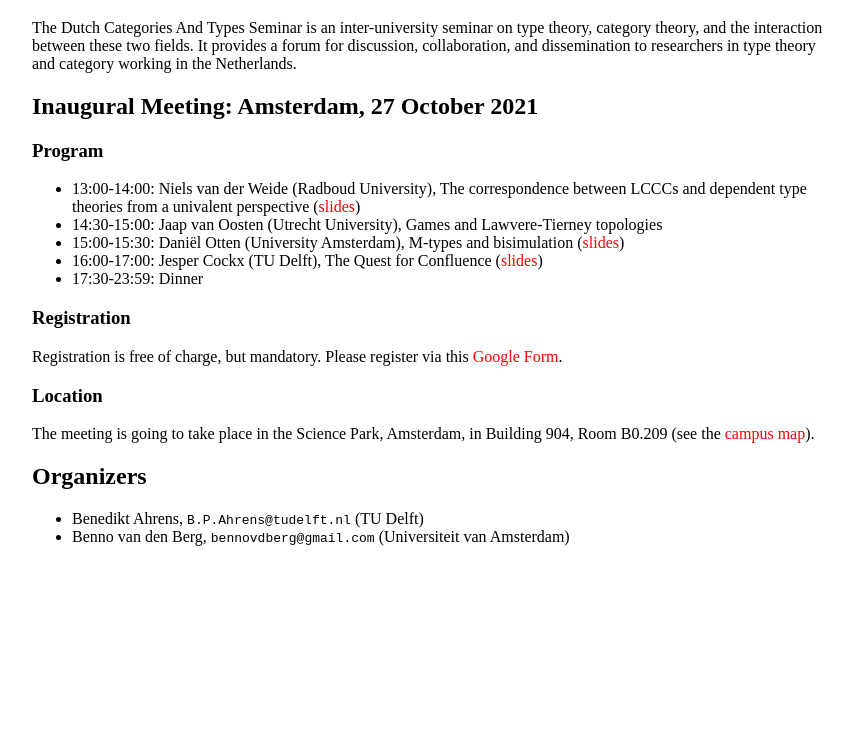
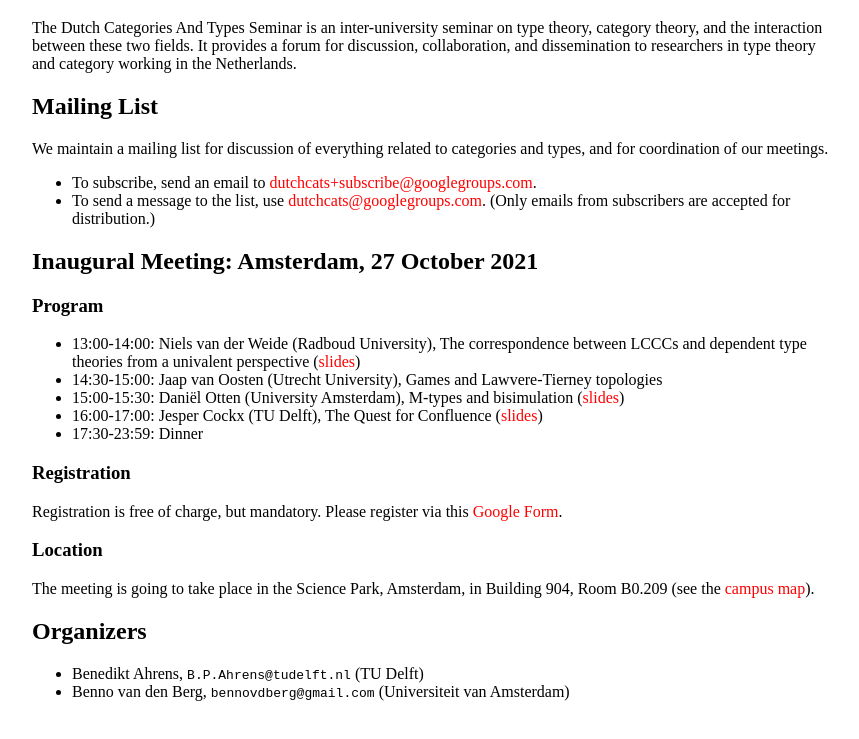
Before and after one commit to DutchCATS/dutchcats.github.io, a plain HTML site: page index.html in a window 1280 px wide. Shown: the part 61-800 px from the top of the page, without its empty margins (208-1067 px from the left). Drawn offline with Linux system fonts and the light colour scheme.

Commit message:
add information about mailing list

```diff
--- a/index.html
+++ b/index.html
@@ -19,6 +19,17 @@
 
     The Dutch Categories And Types Seminar is an inter-university seminar on type theory, category theory, and the interaction between these two fields.
     It provides a forum for discussion, collaboration, and dissemination to researchers in type theory and category working in the Netherlands.
+
+    <h2>Mailing List</h2>
+
+    We maintain a mailing list for discussion of everything related to categories and types, and for coordination of our meetings.
+    <ul>
+      <li>To subscribe, send an email to <a href="mailto:dutchcats+subscribe@googlegroups.com">dutchcats+subscribe@googlegroups.com</a>.
+      </li>
+      <li> To send a message to the list, use <a href="mailto:dutchcats@googlegroups.com">dutchcats@googlegroups.com</a>.
+	(Only emails from subscribers are accepted for distribution.)
+      </li>
+      </ul>
 
     <h2>Inaugural Meeting: Amsterdam, 27 October 2021</h2>
 
```
